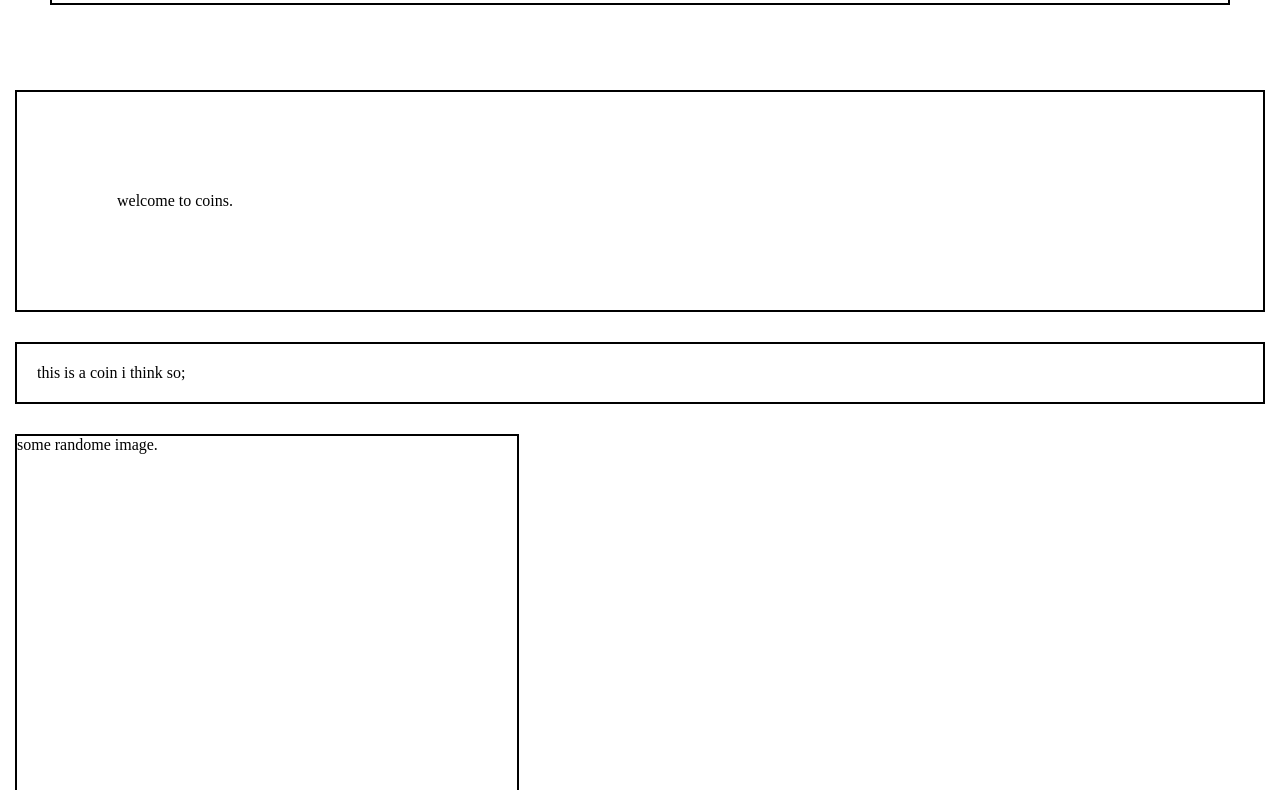
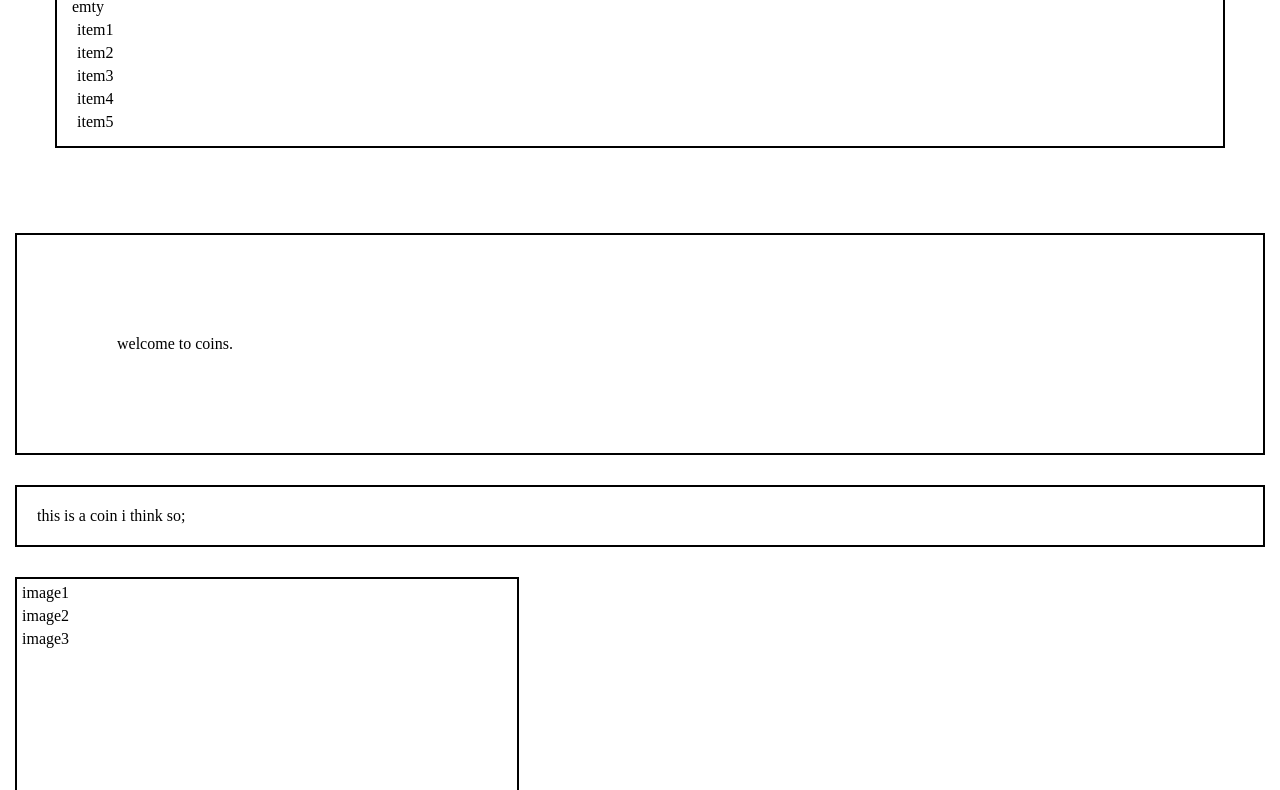
Before and after one commit to LokadithyaM/odins-recipies, a plain HTML site: page pages/index.html in a window 1280 px wide. Shown: the part 182-972 px from the top of the page. Drawn offline with Linux system fonts and the light colour scheme.

Commit message:
learned about flex basics

```diff
--- a/pages/index.html
+++ b/pages/index.html
@@ -5,9 +5,19 @@
         <title>coins</title>
     </head>
     <body>
+        <div class="menu">
              <div class="image">
                 <img src="../pic/coin4.jpeg" alt=logo>
+                <div class="gap">emty</div>
+                <div class="paths">
+                    <div>item1</div>
+                    <div>item2</div>
+                    <div>item3</div>
+                    <div>item4</div>
+                    <div>item5</div>
+                </div>
             </div>
+        </div>
                     <div class="space"></div>
                         <div class="box1">
                             welcome to coins.
@@ -18,7 +28,9 @@
             </div>
             <div class="space3"></div>
             <div class="box3">
-                some randome image.
+                <div class="image1">image1</div>
+                <div class="image2">image2</div>
+                <div class="image3">image3</div>
             </div>
     </body>
 </html>
```
